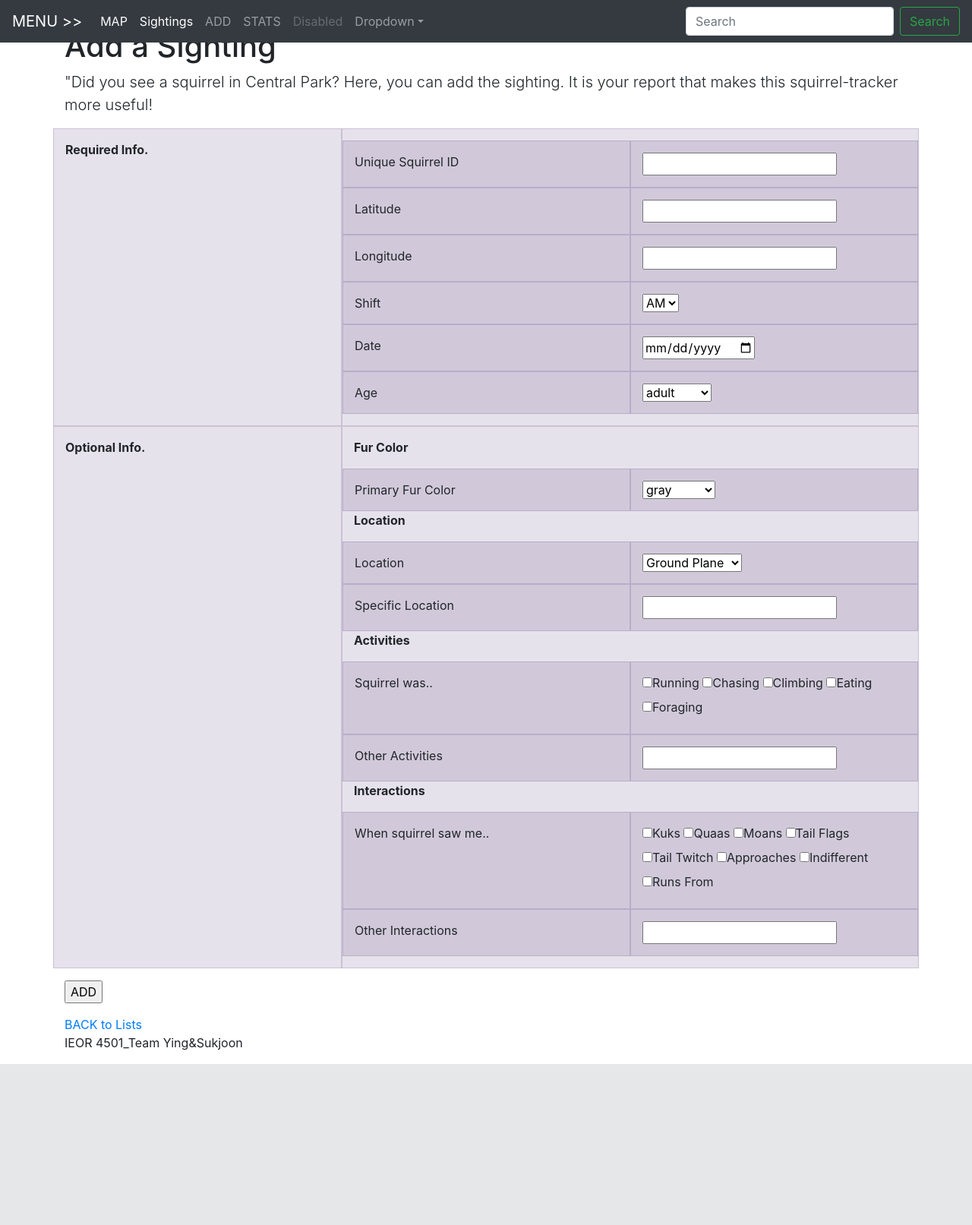
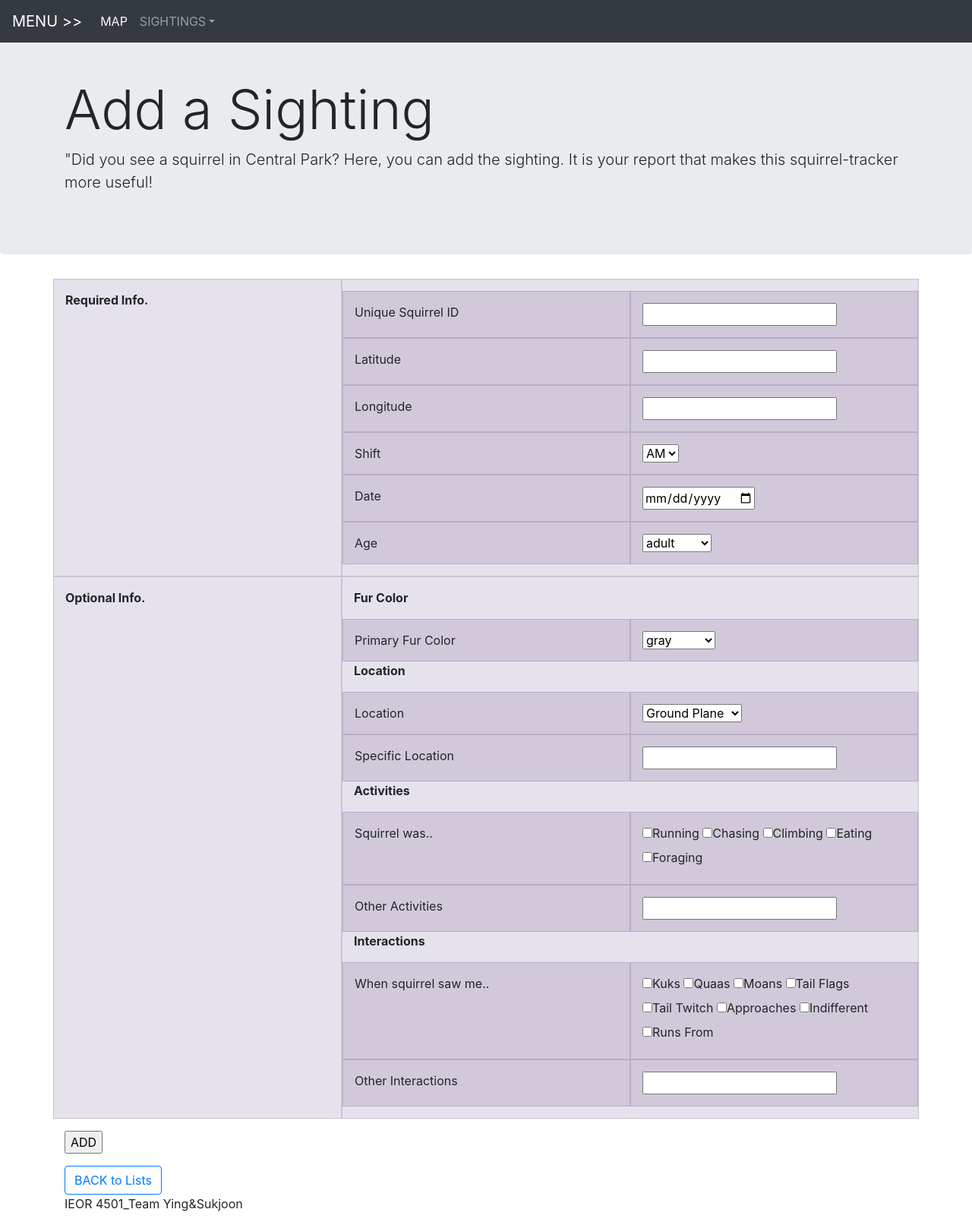
Before and after one commit to sukjun9371/Squirrel-Tracker, a Django app: page /sightings/add/ in a window 1280 px wide. Shown: the whole page at 76% size. Before the commit the page ends 1401 px from the top, so only its background shows below. Run offline with Django 3.2, Linux system fonts and the light colour scheme; some libraries are stand-ins or nearby versions.

Commit message:
fixed some templates

```diff
--- a/project/sightings/templates/sightings/add.html
+++ b/project/sightings/templates/sightings/add.html
@@ -4,11 +4,15 @@
 
 {% block main %}
 
+<div class="jumbotron">
 	<div class="container">
-	<h1>Add a Sighting</h1>
+		<h1 class="display-3">Add a Sighting</h1>
 		<p class="lead">
 	"Did you see a squirrel in Central Park? Here, you can add the sighting. It is your report that makes this squirrel-tracker more useful!
 		</p>
+	</div>
+</div>
+<div class="container">
 		<form id="submit" method="post" action="{% url 'sightings:create' %}">
 		{% csrf_token %}
 		<div class="row mb-3">
@@ -123,6 +119,6 @@ t" name="longitude" id="longitude"></div>
 		</div>
 			<input type="submit" value="ADD">
 	</form>
-	<a href="/sightings">BACK to Lists</a>
+	<a class="btn btn-outline-primary" href="/sightings">BACK to Lists</a>
 
 	{% endblock %}
--- a/project/sightings/templates/sightings/base.html
+++ b/project/sightings/templates/sightings/base.html
@@ -65,31 +65,15 @@
 	    <li class="nav-item active">
 		    <a class="nav-link" href="/map/">MAP<span class="sr-only"></span></a>
 	    </li>
-      <li class="nav-item active">
-	      <a class="nav-link" href="/sightings/">Sightings<span class="sr-only">(current)</span></a>
-      </li>
-      <li class="nav-item">
-        <a class="nav-link" href="/sightings/add">ADD</a>
-      </li>
-      <li class="nav-item">
-	      <a class="nav-link" href="/sightings/stats">STATS</a>
-      </li>
-      <li class="nav-item">
-        <a class="nav-link disabled" href="#" tabindex="-1" aria-disabled="true">Disabled</a>
-      </li>
-      <li class="nav-item dropdown">
-        <a class="nav-link dropdown-toggle" href="#" id="dropdown01" data-toggle="dropdown" aria-haspopup="true" aria-expanded="false">Dropdown</a>
-        <div class="dropdown-menu" aria-labelledby="dropdown01">
-          <a class="dropdown-item" href="#">Action</a>
-          <a class="dropdown-item" href="#">Another action</a>
-          <a class="dropdown-item" href="#">Something else here</a>
-        </div>
-      </li>
+	    <li class="nav-item dropdown">
+		    <a class="nav-link dropdown-toggle" href="/sightings/" id="dropdown01" data-toggle="dropdown" aria-haspopup="true" aria-expanded="false">SIGHTINGS</a>
+		    <div class="dropdown-menu" aria-labelledby="dropdown01">
+			    <a class="dropdown-item" href="/sightings/">Sighting Home</a>
+			    <a class="dropdown-item" href="/sightings/add">Add</a>
+			    <a class="dropdown-item" href="/sightings/stats">Stats</a>
+		    </div>
+	    </li>
     </ul>
-    <form class="form-inline my-2 my-lg-0">
-      <input class="form-control mr-sm-2" type="text" placeholder="Search" aria-label="Search">
-      <button class="btn btn-outline-success my-2 my-sm-0" type="submit">Search</button>
-    </form>
   </div>
 </nav>
 <main role='main'>
--- a/project/sightings/templates/sightings/index.html
+++ b/project/sightings/templates/sightings/index.html
@@ -8,10 +8,11 @@
 	<div class="container">
 		<h1 class="display-3">Squirrels in CentralPark</h1>
 		<p>
-		"Too many squirrels in Central Park? Don't worry. We can track them all. Squirrel tracking is what we are born to do. Let us do the tracking, and you can think of ways to take care of them."
+		"Too many squirrels in Central Park? Don't worry. We can track them all. Squirrel tracking is what we are born to do. Let us do the tracking, and you can think of ways to take care of them. If you saw a squirrel,please add the sighting to our website. You can contribute to squirrel-managing world by ADDING YOUR SIGHTING."
 		</p>
 		<p>
-		<a class="btn btn-primary btn-lg" href="#" role="button">Learn more! </a>
+		<a class="btn btn-primary btn-lg" href="/sightings/add/" role="button">Add your sighting here </a>
+		<a class="btn btn-primary btn-lg" href="/sightings/stats/"role="button">General Stats</a>
 		</p>
 	</div>
 </div>
--- a/project/sightings/templates/sightings/stats.html
+++ b/project/sightings/templates/sightings/stats.html
@@ -60,6 +60,7 @@
 	</p>
 
         <hr>
+	<a class="btn btn-outline-primary" href="/sightings/">Back to Sightings</a>
 </div>
 
 {% endblock %}
```
Also changed, not shown: other parts of project/sightings/templates/sightings/add.html (+17 -25 lines), project/sightings/models.py (+28 -1 lines), project/sightings/templates/sightings/detail.html (+17 -16 lines), project/sightings/templates/sightings/update.html (+12 -8 lines), project/db.sqlite3. Lines whose indentation alone changed are shown as unchanged.
